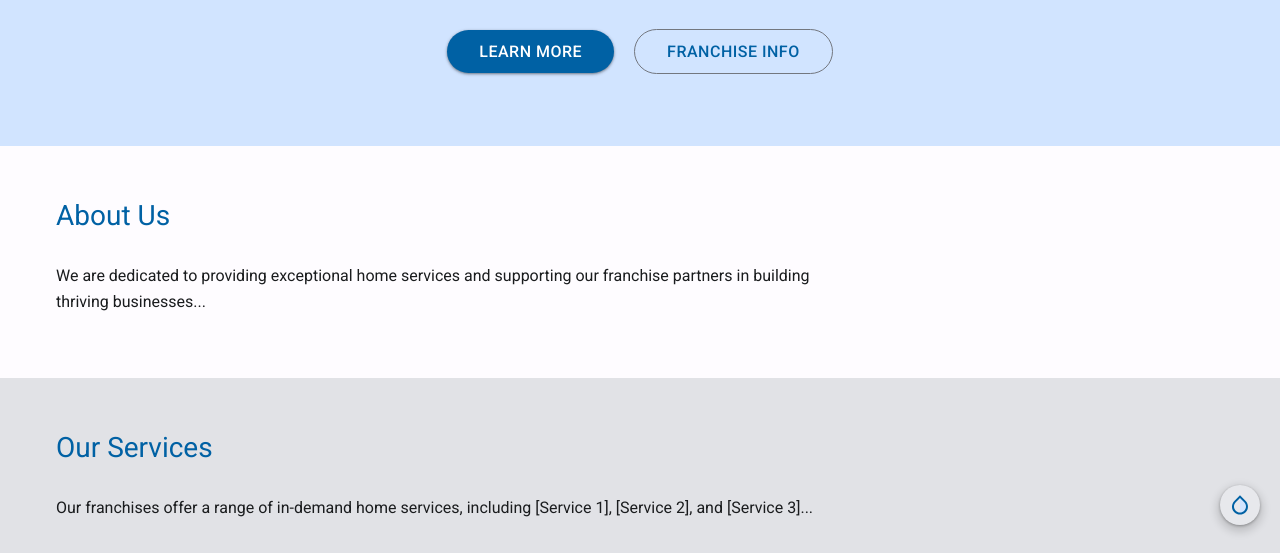
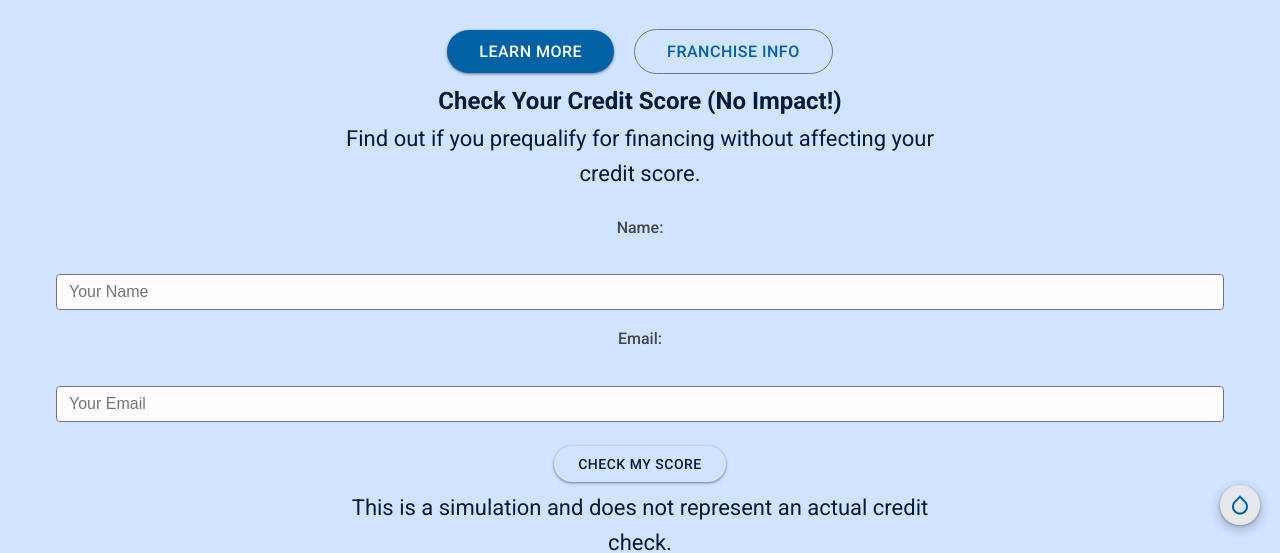
Before and after one commit to fingergunsDEV/HFC-demo, a plain HTML site: page index.html in a window 1280 px wide. Shown: the part 255-808 px from the top of the page. Drawn offline with Linux system fonts and the light colour scheme.

Commit message:
Update index.html

```diff
--- a/index.html
+++ b/index.html
@@ -40,6 +40,23 @@
                 <p>Join a network of successful entrepreneurs and bring top-quality home services to your community.</p>
                 <button class="filled-button large-button">Learn More</button>
                 <button class="outlined-button large-button">Franchise Info</button>
+
+                <!-- Credit Check Widget -->
+                <div class="credit-check-widget">
+                    <h2>Check Your Credit Score (No Impact!)</h2>
+                    <p>Find out if you prequalify for financing without affecting your credit score.</p>
+                    <form id="creditCheckForm">
+                        <label for="name">Name:</label><br>
+                        <input type="text" id="name" name="name" placeholder="Your Name" required><br>
+                        <label for="email">Email:</label><br>
+                        <input type="email" id="email" name="email" placeholder="Your Email" required><br>
+                        <button type="submit" class="filled-tonal-button">Check My Score</button>
+                    </form>
+                    <div id="creditScoreResult" class="credit-score-result">
+                        <!-- Credit score result will be displayed here -->
+                    </div>
+                    <p class="disclaimer">This is a simulation and does not represent an actual credit check.</p>
+                </div>
             </div>
         </section>
 
```
